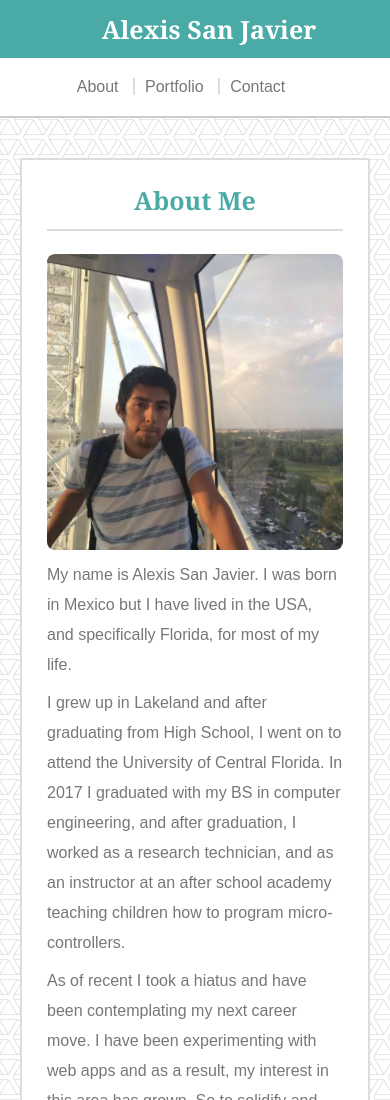
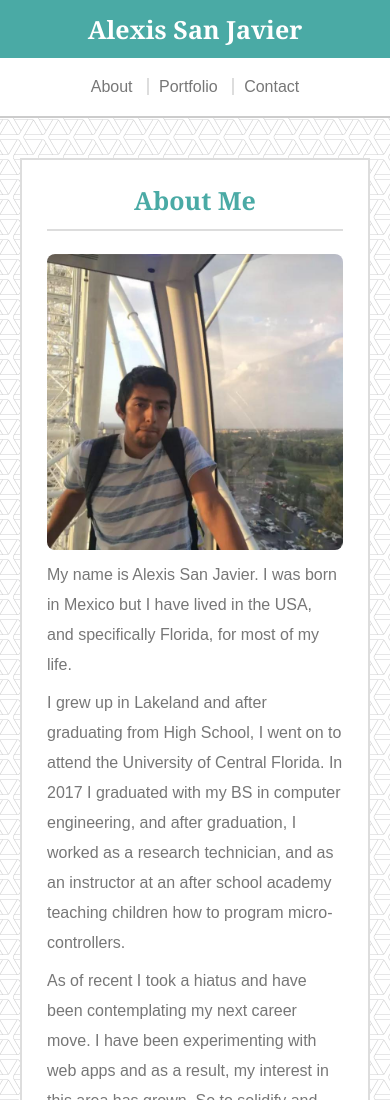
Before and after one commit to code-guy21/Responsive-Portfolio, a plain HTML site: page index.html in a window 390 px wide. Shown: the top 1100 px of the page. Drawn offline with Linux system fonts and the light colour scheme.

Commit message:
adjusted padding for navbar and heading for small screen sizes

```diff
--- a/assets/css/style.css
+++ b/assets/css/style.css
@@ -141,14 +141,16 @@ footer {
 	height: 50px;
 }
 
+
+/* media query for large screen sizes */
 @media screen and (max-width: 980px) {
-
 
 	section {
 		width: 90%;
 	}
 }
 
+/* media query for medium screen sizes */
 @media screen and (max-width: 768px) {
 
 	section {
@@ -156,6 +158,7 @@ footer {
 	}
 }
 
+/* media query for small screen sizes */
 @media screen and (max-width: 640px) {
 
 	section {
@@ -165,6 +168,7 @@ footer {
 	nav {
 		text-align: center;
 		min-width: 100%;
+		padding-right: 0px;
 	}
 
 	main {
@@ -180,6 +184,8 @@ footer {
 	.heading {
 		text-align: center;
 		min-width: 100%;
+		padding-right: 0px;
+		padding-left: 0px;
 	}
 
 	.project {
```
